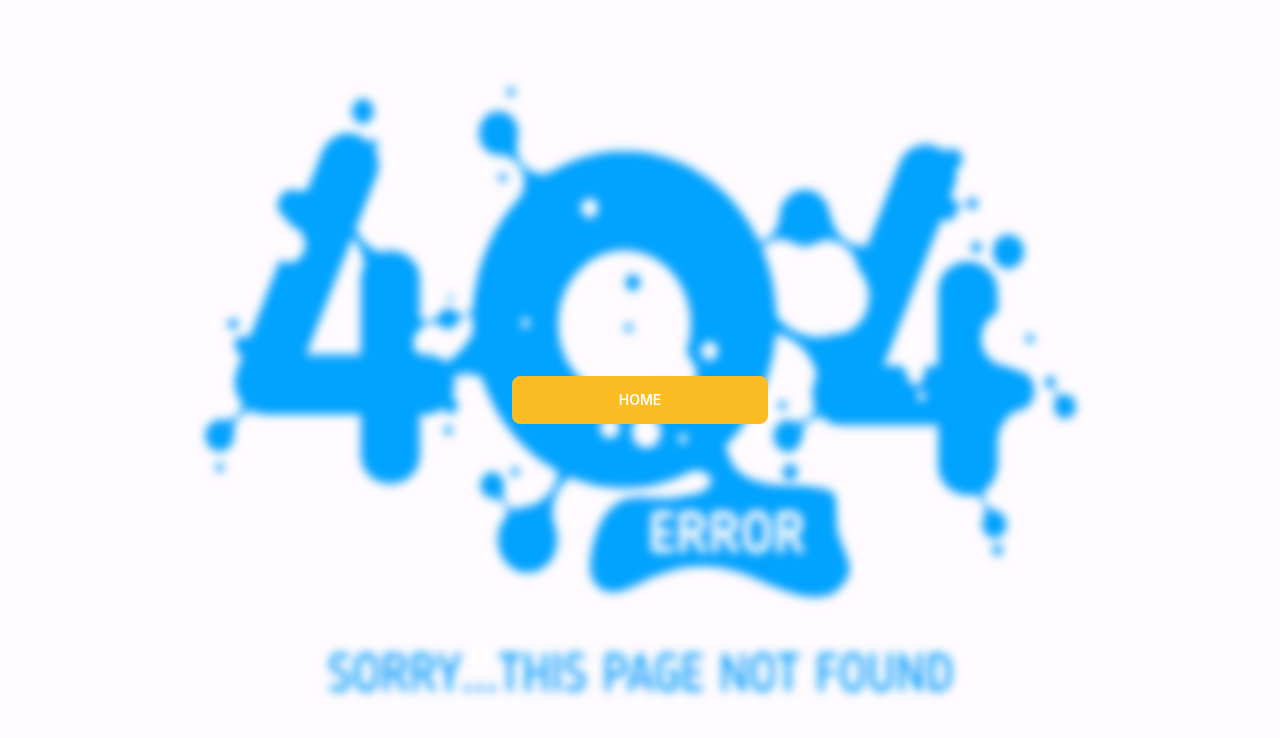
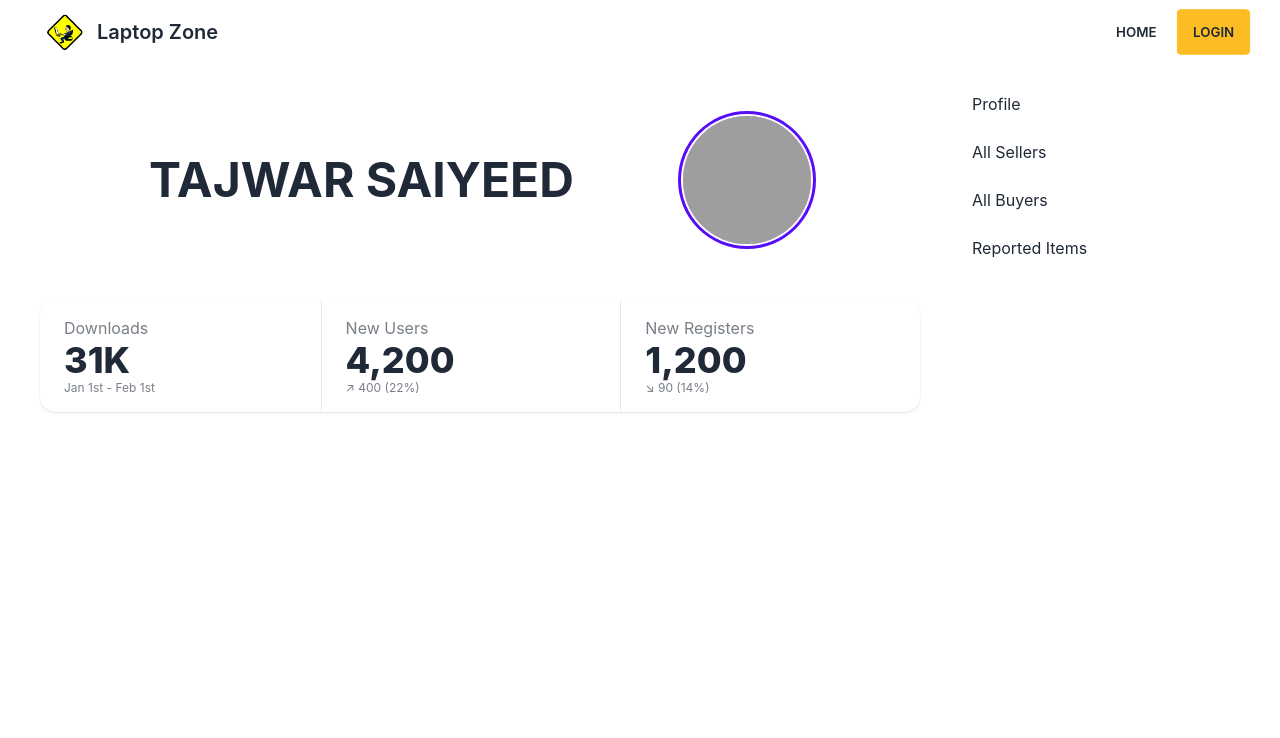
Before and after one commit to TajwarSaiyeed/laptop-zone, a React (Create React App) app: page /user/admin in a window 1280 px wide. Shown: the top 738 px of the page. Built offline with nearby package versions, Linux system fonts and the light colour scheme; no server answers; grey boxes are pictures that could not be loaded.

Commit message:
admin pages design add

```diff
--- /dev/null
+++ b/src/Layout/AdminLayout.jsx
@@ -0,0 +1,49 @@
+import React from "react";
+import { Link, Outlet } from "react-router-dom";
+import Navbar from "../pages/shared/Navbar";
+
+const AdminLayout = () => {
+  return (
+    <div className="lg:px-5">
+      <Navbar />
+      <div className="drawer drawer-mobile drawer-end">
+        <input
+          id="dashboard-drawer"
+          type="checkbox"
+          className="drawer-toggle"
+        />
+        <div className="drawer-content px-5 py-3">
+          <Outlet></Outlet>
+        </div>
+        <div className="drawer-side">
+          <label htmlFor="dashboard-drawer" className="drawer-overlay"></label>
+          <ul className="menu p-4 w-80 bg-base-100  text-base-content">
+            <li>
+              <Link to="/user/admin">Profile</Link>
+            </li>
+            <li>
+              <Link to="/user/admin/allSellers">All Sellers</Link>
+            </li>
+            <li>
+              <Link to="/user/admin/allBuyers">All Buyers</Link>
+            </li>
+            <li>
+              <Link to="/user/admin/report">Reported Items</Link>
+            </li>
+            <div className="avatar lg:hidden justify-center items-center w-full gap-3 h-96 flex flex-col">
+              <div className="w-32 h-32 rounded-full ring ring-primary ring-offset-base-100 ring-offset-2">
+                <img src="https://i.ibb.co/F0b7dRw/doc1.jpg" alt="" />
+              </div>
+              <h1 className="text-xl font-bold">Tajwar Saiyeed</h1>
+              <h6 className="text-green-300 font-black text-5xl uppercase">
+                Admin
+              </h6>
+            </div>
+          </ul>
+        </div>
+      </div>
+    </div>
+  );
+};
+
+export default AdminLayout;
--- a/src/Routes/Routes.jsx
+++ b/src/Routes/Routes.jsx
@@ -1,5 +1,10 @@
 import { createBrowserRouter } from "react-router-dom";
+import AdminLayout from "../Layout/AdminLayout";
 import Main from "../Layout/Main";
+import Admin from "../pages/Admin/Admin";
+import AdminAllBuyers from "../pages/Admin/AdminAllBuyers";
+import AdminAllSellers from "../pages/Admin/AdminAllSellers";
+import AdminReportedItems from "../pages/Admin/AdminReportedItems";
 import Login from "../pages/Authentication/Login";
 import Signup from "../pages/Authentication/Signup";
 import DisplayError from "../pages/DisplayError/DisplayError";
@@ -16,6 +21,17 @@ export const routes = createBrowserRouter([
   { path: "/login", element: <Login /> },
   { path: "/signup", element: <Signup /> },
   {
+    path: "/user/admin",
+    element: <AdminLayout />,
+    errorElement: <DisplayError />,
+    children: [
+      { path: "/user/admin", element: <Admin /> },
+      { path: "/user/admin/allSellers", element: <AdminAllSellers /> },
+      { path: "/user/admin/allBuyers", element: <AdminAllBuyers /> },
+      { path: "/user/admin/report", element: <AdminReportedItems /> },
+    ],
+  },
+  {
     path: "*",
     element: <PageNotFound />,
   },
--- /dev/null
+++ b/src/pages/Admin/Admin.jsx
@@ -0,0 +1,22 @@
+import React from "react";
+import AdminStats from "./AdminStats";
+
+const Admin = () => {
+  return (
+    <div className="flex flex-col w-full justify-center items-center gap-4">
+      <div className="hidden justify-evenly items-center lg:flex h-52 w-full">
+        <h1 className="text-5xl uppercase font-bold">Tajwar Saiyeed</h1>
+        <div className="avatar">
+          <div className="w-32 h-32 rounded-full ring ring-primary ring-offset-base-100 ring-offset-2">
+            <img src="https://i.ibb.co/F0b7dRw/doc1.jpg" alt="" />
+          </div>
+        </div>
+      </div>
+      <div className="w-full">
+        <AdminStats />
+      </div>
+    </div>
+  );
+};
+
+export default Admin;
--- /dev/null
+++ b/src/pages/Admin/AdminAllBuyers.jsx
@@ -0,0 +1,11 @@
+import React from "react";
+
+const AdminAllBuyers = () => {
+  return (
+    <div>
+      <h1 className="text-xl lg:text-5xl md:text-3xl">All Buyers</h1>
+    </div>
+  );
+};
+
+export default AdminAllBuyers;
--- /dev/null
+++ b/src/pages/Admin/AdminAllSellers.jsx
@@ -0,0 +1,11 @@
+import React from "react";
+
+const AdminAllSellers = () => {
+  return (
+    <div>
+      <h1 className="text-xl lg:text-5xl md:text-3xl">All Sellers</h1>
+    </div>
+  );
+};
+
+export default AdminAllSellers;
--- /dev/null
+++ b/src/pages/Admin/AdminReportedItems.jsx
@@ -0,0 +1,11 @@
+import React from "react";
+
+const AdminReportedItems = () => {
+  return (
+    <div>
+      <h1 className="text-xl lg:text-5xl md:text-3xl">Reported Items</h1>
+    </div>
+  );
+};
+
+export default AdminReportedItems;
--- /dev/null
+++ b/src/pages/Admin/AdminStats.jsx
@@ -0,0 +1,27 @@
+import React from "react";
+
+const AdminStats = () => {
+  return (
+    <div className="stats stats-vertical lg:stats-horizontal shadow w-full">
+      <div className="stat">
+        <div className="stat-title">Downloads</div>
+        <div className="stat-value">31K</div>
+        <div className="stat-desc">Jan 1st - Feb 1st</div>
+      </div>
+
+      <div className="stat">
+        <div className="stat-title">New Users</div>
+        <div className="stat-value">4,200</div>
+        <div className="stat-desc">↗︎ 400 (22%)</div>
+      </div>
+
+      <div className="stat">
+        <div className="stat-title">New Registers</div>
+        <div className="stat-value">1,200</div>
+        <div className="stat-desc">↘︎ 90 (14%)</div>
+      </div>
+    </div>
+  );
+};
+
+export default AdminStats;
--- a/src/pages/DisplayError/DisplayError.jsx
+++ b/src/pages/DisplayError/DisplayError.jsx
@@ -1,7 +1,31 @@
-import React from "react";
+import React, { useContext } from "react";
+import { useRouteError } from "react-router-dom";
+import { AuthContext } from "../../contexts/AuthProvider";
 
 const DisplayError = () => {
-  return <div></div>;
+  const error = useRouteError();
+  const { logOut } = useContext(AuthContext);
+  const signout = () => {
+    logOut()
+      .then(() => {})
+      .catch((err) => console.error(err));
+  };
+  return (
+    <div className="flex flex-col justify-center min-h-screen h-screen items-center w-2/4 mx-auto">
+      <h1 className="text-3xl">Oops!</h1>
+      <p className="text-error">Sorry, an unexpected error has occurred.</p>
+      <p>
+        <i>{error.statusText || error.message}</i>
+      </p>
+      <h4 className="text-xl">
+        Please{" "}
+        <button onClick={signout} className="btn btn-sm btn-error">
+          Log Out
+        </button>{" "}
+        and Log back in.
+      </h4>
+    </div>
+  );
 };
 
 export default DisplayError;
--- a/src/pages/Home/LaptopCategory.jsx
+++ b/src/pages/Home/LaptopCategory.jsx
@@ -1,18 +1,18 @@
 import React from "react";
 
 const LaptopCategory = ({ laptopCategory }) => {
-  const { image, categoryName, description } = laptopCategory;
+  const { id, image, categoryName, description } = laptopCategory;
   return (
-    <div className="card w-96 bg-base-100 shadow-xl image-full">
+    <div
+      onClick={() => console.log(id)}
+      className="card w-96 bg-base-100 shadow-xl image-full"
+    >
       <figure>
         <img src={image} className="w-full h-full" alt="" />
       </figure>
       <div className="card-body">
         <h2 className="card-title">{categoryName}</h2>
         <p className="text-justify">{description}</p>
-        <div className="card-actions justify-end">
-          <button className="btn btn-primary">Buy Now</button>
-        </div>
       </div>
     </div>
   );
```
